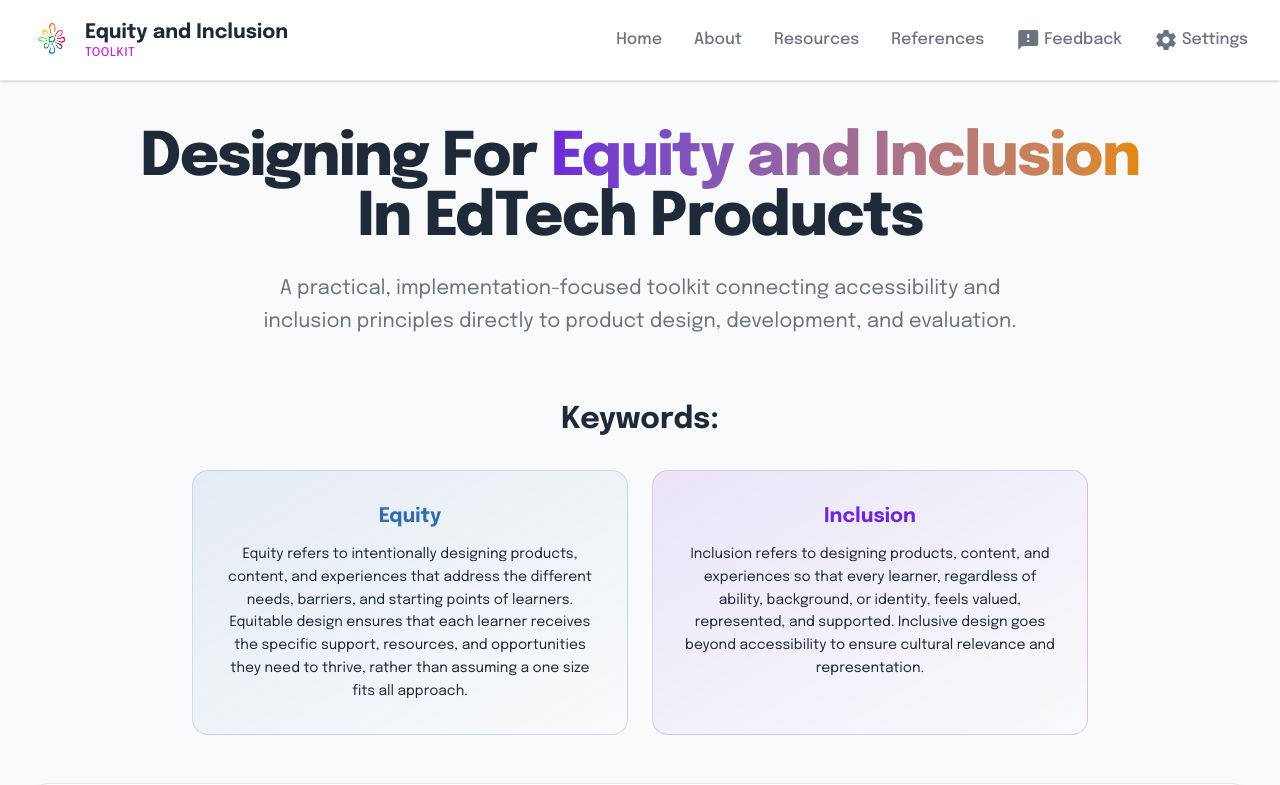
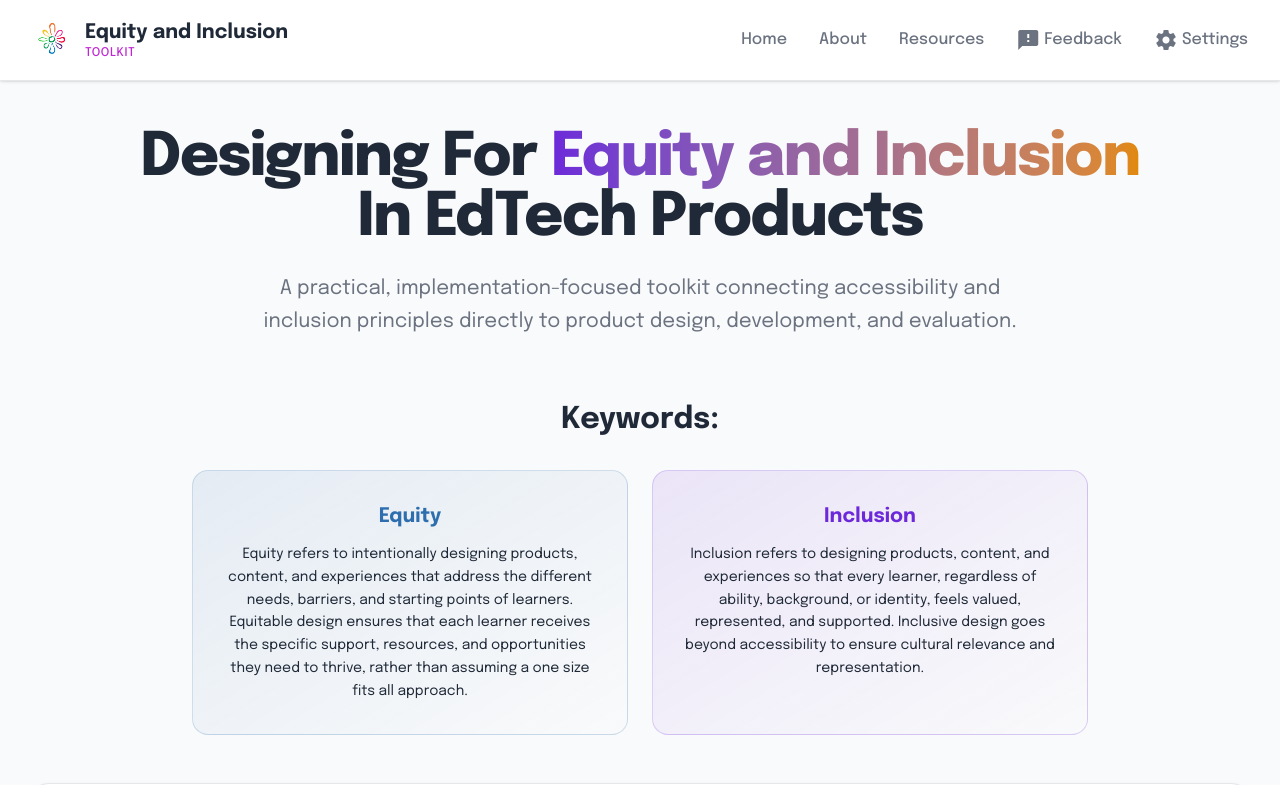
Before and after one commit to Vincent-mutwiri/Accesibility-Toolkit, a React (Vite) app: page / in a window 1280 px wide. Shown: the top 785 px of the page. Built offline with nearby package versions, Linux system fonts and the light colour scheme; a web font is replaced by a local one.

Commit message:
Remove References link from navbar

```diff
--- a/components/Navbar.tsx
+++ b/components/Navbar.tsx
@@ -31,7 +31,6 @@ const Navbar: React.FC = () => {
             <Link to="/" className="text-subtle-light dark:text-subtle-dark hover:text-primary dark:hover:text-primary transition-colors font-medium">Home</Link>
             <Link to="/about" className="text-subtle-light dark:text-subtle-dark hover:text-primary dark:hover:text-primary transition-colors font-medium">About</Link>
             <Link to="/resources" className="text-subtle-light dark:text-subtle-dark hover:text-primary dark:hover:text-primary transition-colors font-medium">Resources</Link>
-            <Link to="/references" className="text-subtle-light dark:text-subtle-dark hover:text-primary dark:hover:text-primary transition-colors font-medium">References</Link>
             <Link to="/feedback" className="text-subtle-light dark:text-subtle-dark hover:text-primary dark:hover:text-primary transition-colors font-medium flex items-center">
               <span className="material-icons text-sm mr-1">feedback</span>
               Feedback
@@ -80,13 +79,6 @@ const Navbar: React.FC = () => {
               Resources
             </Link>
             <Link
-              to="/references"
-              className="block px-3 py-3 rounded-md text-base font-medium text-text-light dark:text-text-dark hover:bg-primary/5 hover:text-primary"
-              onClick={() => setIsMobileMenuOpen(false)}
-            >
-              References
-            </Link>
-            <Link
               to="/feedback"
               className="block px-3 py-3 rounded-md text-base font-medium text-text-light dark:text-text-dark hover:bg-primary/5 hover:text-primary"
               onClick={() => setIsMobileMenuOpen(false)}
```
